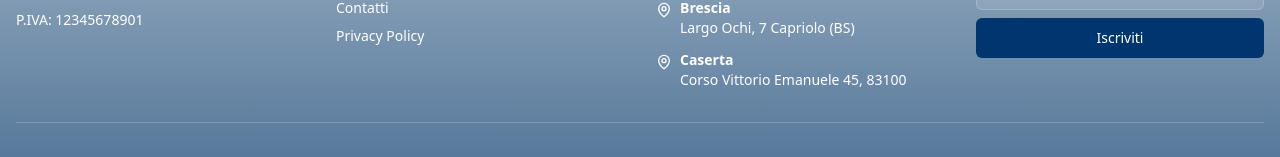
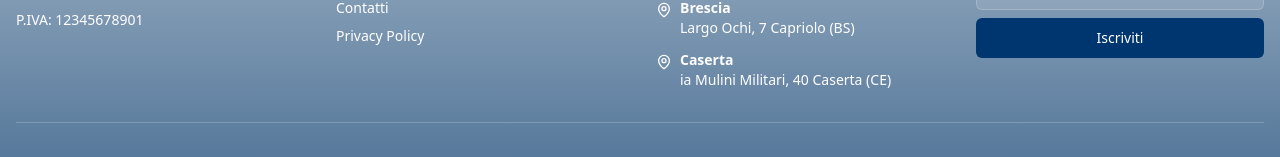
Before and after one commit to Altiory-Consulting/lux-impianti-srl, a React (Vite) app: page / in a window 1280 px wide. Shown: the part 3882-4039 px from the top of the page. Built offline with nearby package versions, Linux system fonts and the light colour scheme; the HTML template or start-up script is replaced by a standard one.

Commit message:
Visual edit in Lovable
Edited UI in Lovable

```diff
--- a/src/components/Footer.tsx
+++ b/src/components/Footer.tsx
@@ -89,7 +89,7 @@ const Footer = () => {
                 <MapPin className="h-4 w-4 mt-1 flex-shrink-0" />
                 <div>
                   <p className="font-semibold">Caserta </p>
-                  <p>Corso Vittorio Emanuele 45, 83100</p>
+                  <p>ia Mulini Militari, 40 Caserta (CE)            </p>
                 </div>
               </li>
             </ul>
```
